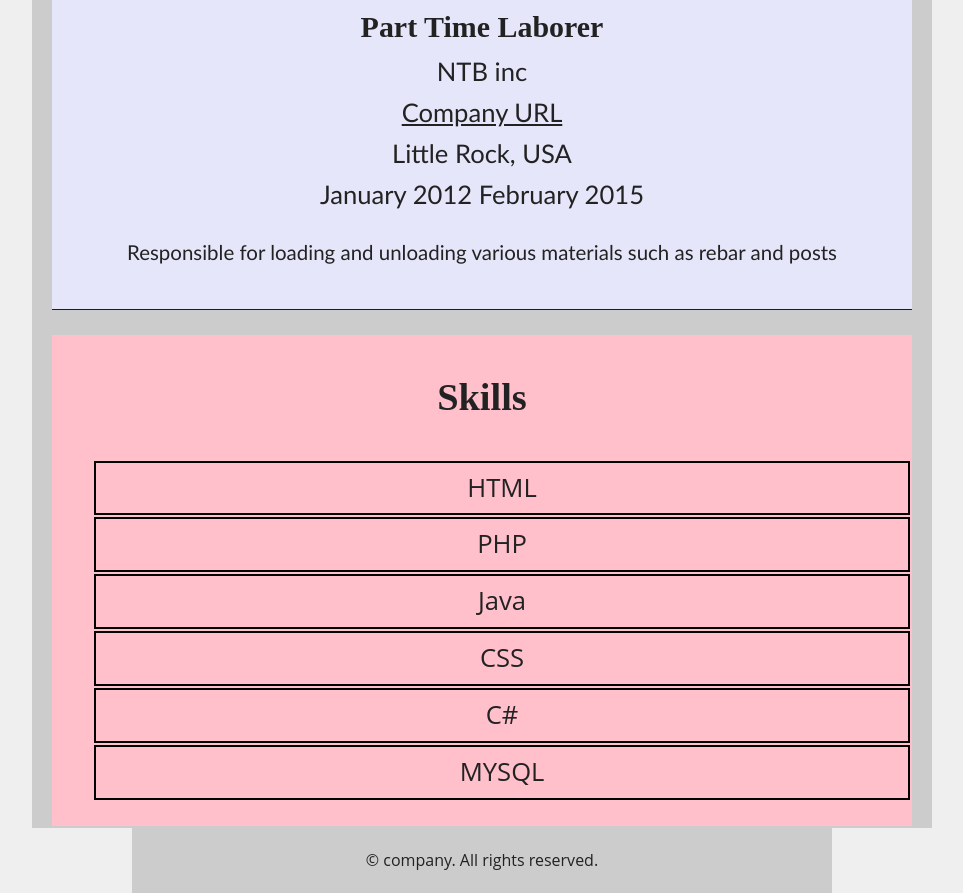
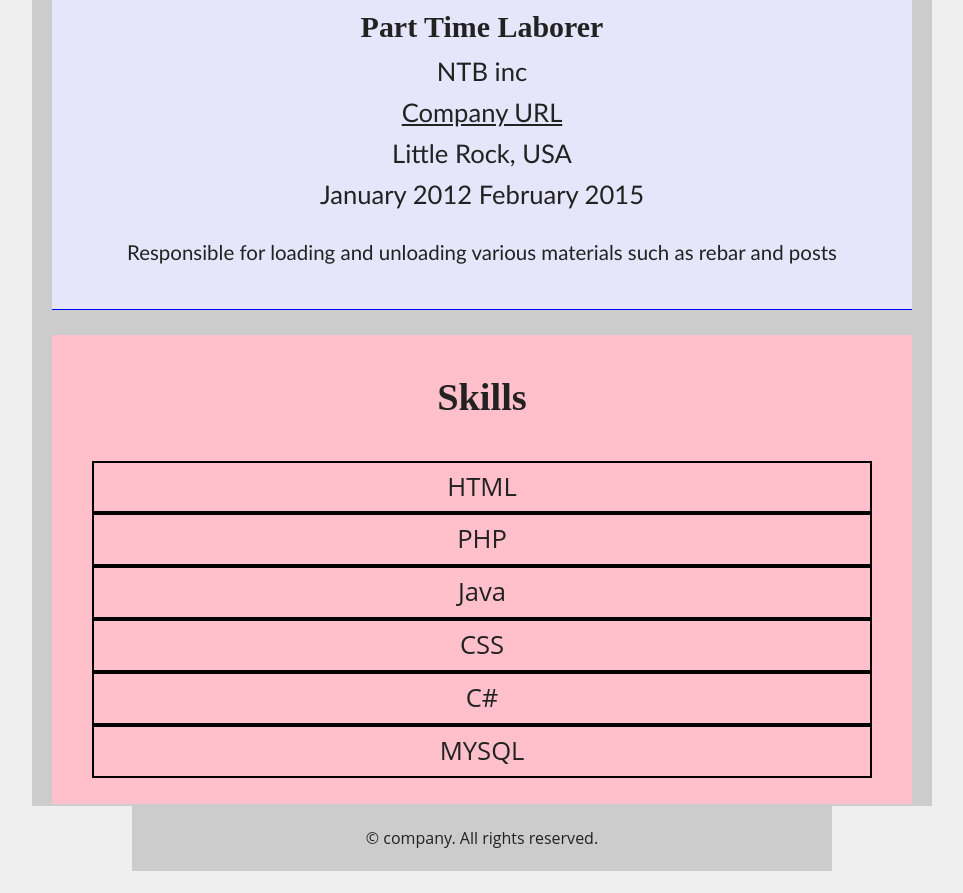
Before and after one commit to jbmitchell1/ifsc-3342, a website built with Parcel: page resume/index.html in a window 1280 px wide. Shown: the part 2574-3467 px from the top of the page, without its empty margins (158-1121 px from the left). After the commit the page ends 3445 px from the top, so only its background shows below. Built offline with nearby package versions, Linux system fonts and the light colour scheme.

Commit message:
still styliing

```diff
--- a/resume/css/main.css
+++ b/resume/css/main.css
@@ -234,13 +234,14 @@ main.container{
 }
 
 li.skill{
-display: inline-block;
+display: block;
 list-style-type: none;
 border:2px;
 border-style: solid;
   border-color: black;
-  margin:2px;
-  padding:5px;
+  margin:0px;
+  padding:4px;
+  margin-right: 40px;
 }
 
 
@@ -290,7 +291,7 @@ grid-template-areas:
 
 
 li.skill{
-display: block;
+display: inliine block;
 
 }
 
```
